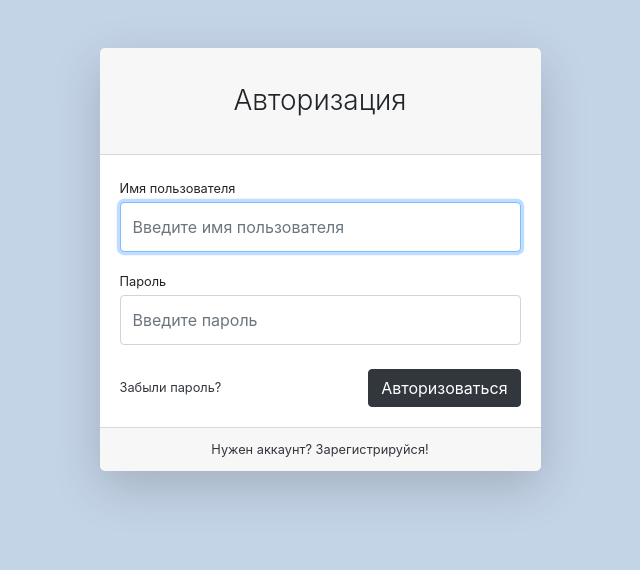
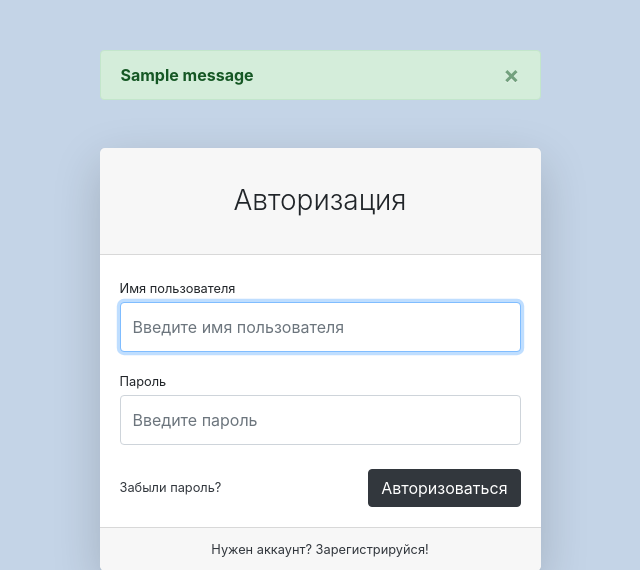
Before and after one commit to MrWindmark/mercuryShop, a Django app: page /auth/login/ in a window 1280 px wide. Shown: the top 570 px of the page, without its empty margins (320-960 px from the left). Run offline with Django 3.2, Linux system fonts and the light colour scheme; tables that the repository leaves empty hold one stand-in row (values such as "Sample post"); one stand-in notice (Sample message) is shown; parts of the project's set-up code (start-up, migrations or seed data) failed here and were passed over; some libraries are stand-ins or nearby versions.

Commit message:
Errors messages and notifications in profile done

```diff
--- a/authapp/templates/authapp/login.html
+++ b/authapp/templates/authapp/login.html
@@ -13,6 +13,17 @@
                     <span aria-hidden="true">&times;</span>
                 </button>
             </div>
+        {% endif %}
+        {% if messages %}
+            {% for message in messages %}
+                <div class="alert alert-success alert-dismissible fade show" role="alert"
+                     style="margin-top: 50px;">
+                    <strong>{{ message }}</strong>
+                    <button type="button" class="close" data-dismiss="alert" aria-label="Close">
+                        <span aria-hidden="true">&times;</span>
+                    </button>
+                </div>
+            {% endfor %}
         {% endif %}
         <div class="card shadow-lg border-0 rounded-lg mt-5">
             <div class="card-header"><h3 class="text-center font-weight-light my-4">Авторизация</h3>
--- a/authapp/templates/authapp/profile.html
+++ b/authapp/templates/authapp/profile.html
@@ -20,7 +20,7 @@
                     {% csrf_token %}
                     {% if messages %}
                         {% for message in messages %}
-                            <div class="alert alert-warning alert-dismissible fade show" role="alert"
+                            <div class="alert alert-success alert-dismissible fade show" role="alert"
                                  style="margin-top: 50px;">
                                 <strong>{{ message }}</strong>
                                 <button type="button" class="close" data-dismiss="alert" aria-label="Close">
--- a/authapp/views.py
+++ b/authapp/views.py
@@ -28,6 +28,7 @@ def register(request):
         form = FormUserRegister(data=request.POST)
         if form.is_valid():
             form.save()
+            messages.info(request, 'Регистрация произведена!')
             return HttpResponseRedirect(reverse('auth:login'))
     else:
         form = FormUserRegister()
```
